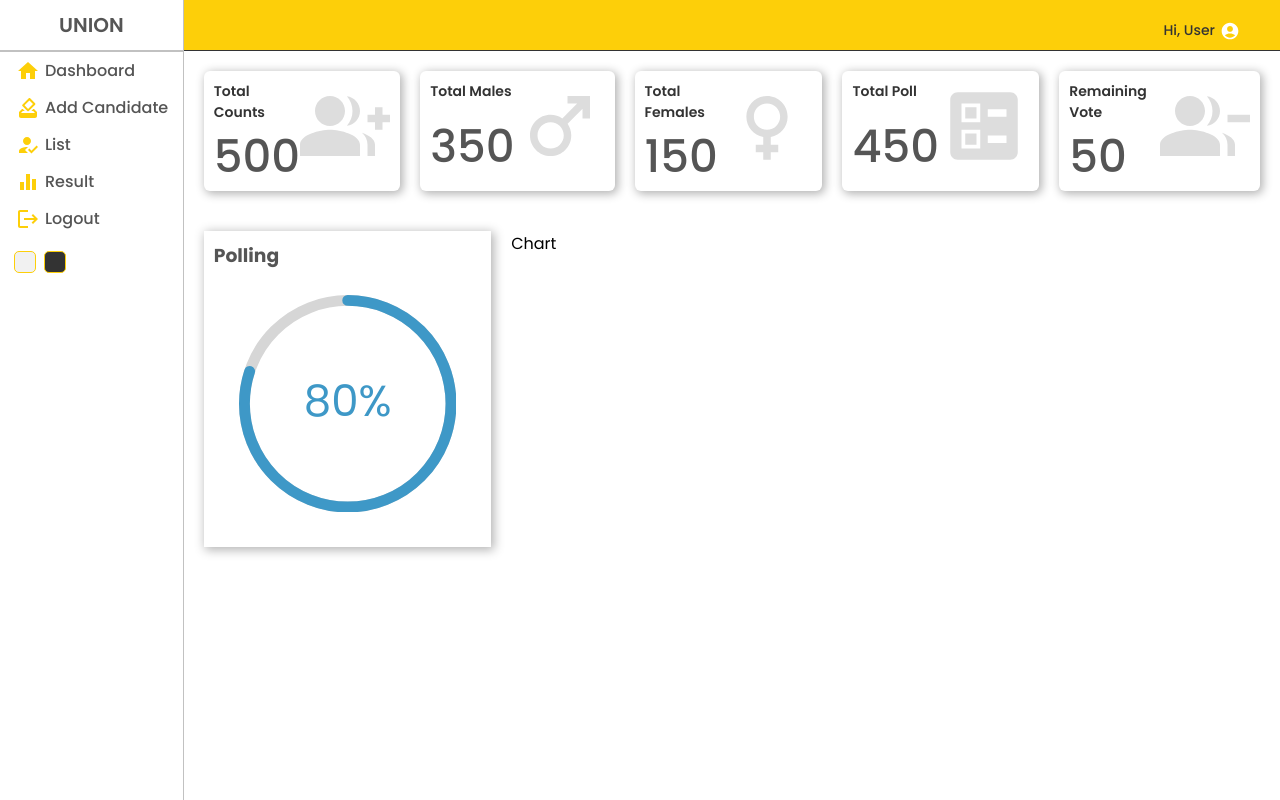
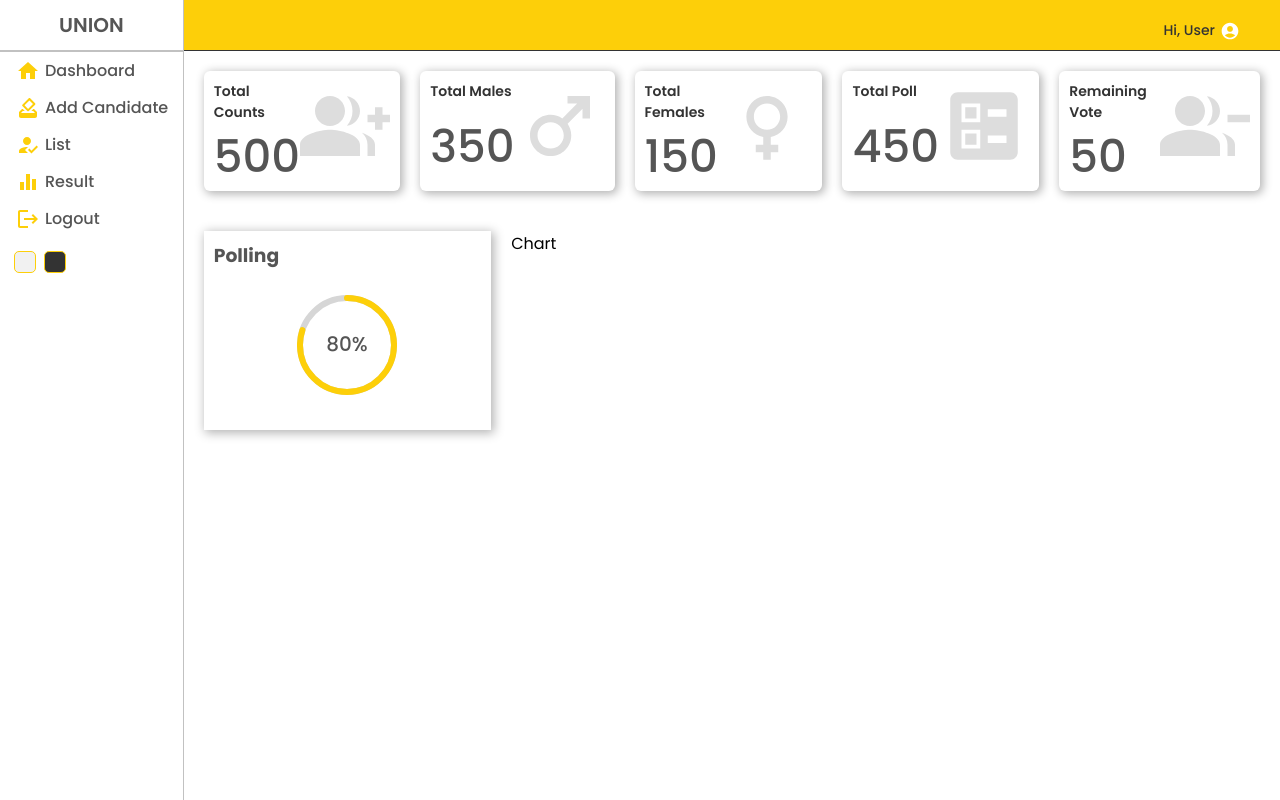
Before and after one commit to shihabsaleem/unionCES, a React (Create React App) app: page / in a window 1280 px wide. Built offline with nearby package versions, Linux system fonts and the light colour scheme.

Commit message:
rechart added

```diff
--- a/package.json
+++ b/package.json
@@ -15,6 +15,7 @@
     "react-dom": "^18.2.0",
     "react-router-dom": "^6.3.0",
     "react-scripts": "5.0.1",
+    "recharts": "^2.1.13",
     "sass": "^1.54.3",
     "web-vitals": "^2.1.4"
   },
--- a/src/Component/Featured/Featured.jsx
+++ b/src/Component/Featured/Featured.jsx
@@ -1,6 +1,6 @@
 import React from "react";
 import "./featured.scss";
-import { CircularProgressbar } from "react-circular-progressbar";
+import { CircularProgressbar, buildStyles } from "react-circular-progressbar";
 import "react-circular-progressbar/dist/styles.css";
 
 const Featured = () => {
@@ -10,8 +10,13 @@ const Featured = () => {
         <h3 className="title>">Polling</h3>
       </div>
       <div className="bottom">
-        <div className="featureChart">
-          <CircularProgressbar value={80} text="80%" strokeWidth={5} />
+        <div className="featuredChart">
+          <CircularProgressbar
+            value={80}
+            text="80%"
+            strokeWidth={6}
+            styles={buildStyles({ pathColor: "#fdcf09", textColor:"#555" })}
+          />
         </div>
       </div>
     </div>
--- a/src/Component/Featured/featured.scss
+++ b/src/Component/Featured/featured.scss
@@ -23,9 +23,10 @@
         align-items: center;
         justify-content: center;
         gap: 15px;
+        font-weight: 500;
 
         .featuredChart{
-            font-weight: 500;
+            width: 100px;
             height: 100px;
         }
 
```
Also changed, not shown: 1 other file (tests, documents, lock files or other folders).
